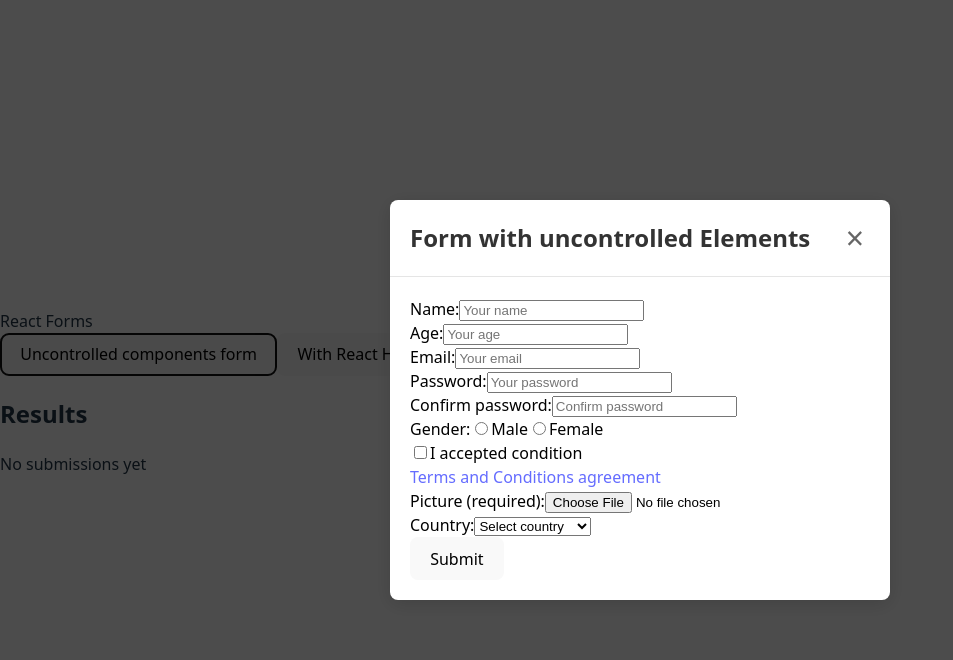
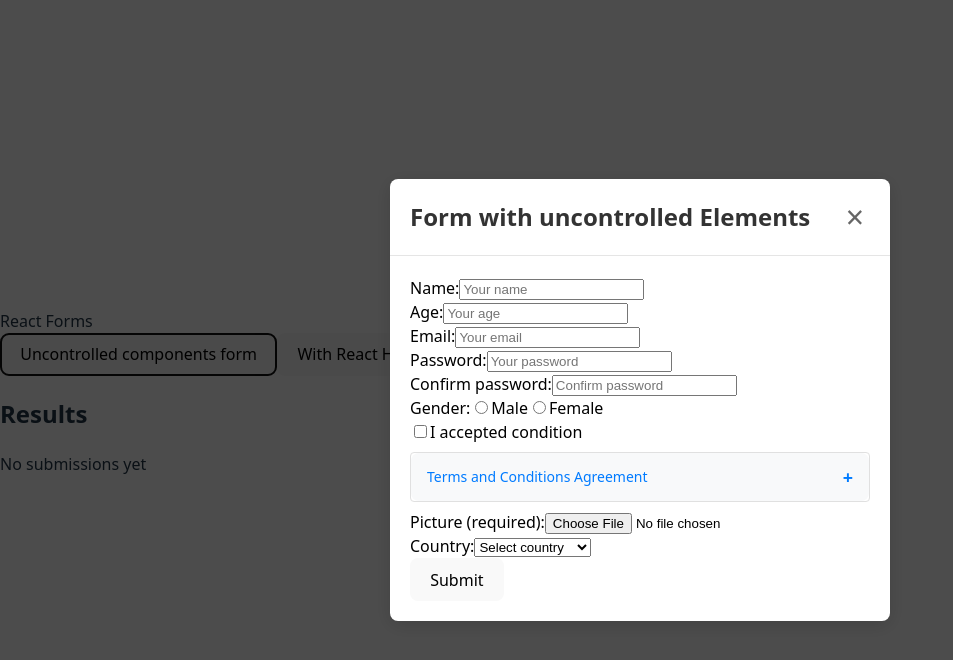
Before and after one commit to morven2018/react-learn, a React (Vite) app: page / in a window 1280 px wide. Both pictures are taken after a click on the button "Uncontrolled components form". Shown: the top 660 px of the page, without its empty margins (0-953 px from the left). Built offline with nearby package versions, Linux system fonts and the light colour scheme.

Commit message:
feat: add agreement to checkbox

```diff
--- /dev/null
+++ b/src/components/accordion/accordion.module.scss
@@ -0,0 +1,37 @@
+.accordion {
+  border: 1px solid #e0e0e0;
+  border-radius: 4px;
+  margin: 8px 0;
+}
+
+.accordionHeader {
+  width: 100%;
+  padding: 12px 16px;
+  background: #f8f9fa;
+  border: none;
+  text-align: left;
+  cursor: pointer;
+  display: flex;
+  justify-content: space-between;
+  align-items: center;
+  font-size: 14px;
+  color: #007bff;
+
+  &:hover {
+    background: #e9ecef;
+  }
+}
+
+.accordionIcon {
+  font-size: 18px;
+  font-weight: bold;
+}
+
+.accordionContent {
+  padding: 16px;
+  background: white;
+  border-top: 1px solid #e0e0e0;
+  font-size: 13px;
+  line-height: 1.5;
+  color: #333;
+}
--- /dev/null
+++ b/src/components/accordion/accordion.tsx
@@ -0,0 +1,63 @@
+import style from './accordion.module.scss';
+import { useState } from 'react';
+
+interface AccordionProps {
+  title: string;
+}
+
+function Accordion({ title }: Readonly<AccordionProps>) {
+  const [isOpen, setIsOpen] = useState(false);
+
+  return (
+    <div className={style.accordion}>
+      <button
+        type="button"
+        className={style.accordionHeader}
+        onClick={() => setIsOpen(!isOpen)}
+      >
+        {title}
+        <span className={style.accordionIcon}>{isOpen ? '−' : '+'}</span>
+      </button>
+      {isOpen && (
+        <div className={style.accordionContent}>
+          <div className={style.termsContent}>
+            <h4>Terms and Conditions Agreement</h4>
+            <h5>1. Some header</h5>tj
+            <p>
+              Lorem ipsum dolor sit amet, consectetur adipiscing elit. Sed nunc
+              turpis, commodo nec mi a, mattis dignissim ante. Curabitur
+              placerat nunc interdum, vehicula felis ac, cursus nulla. Phasellus
+              nec mi vulputate.
+            </p>
+            <h5>2. Some header</h5>
+            <p>
+              Lorem ipsum dolor sit amet, consectetur adipiscing elit. Sed nunc
+              turpis, commodo nec mi a, mattis dignissim ante.
+            </p>
+            <h5>3. Some header</h5>
+            Lorem ipsum dolor sit amet, consectetur adipiscing elit. Sed nunc
+            turpis, commodo nec mi a, mattis dignissim ante. Curabitur placerat
+            nunc interdum, vehicula felis ac, cursus nulla. Phasellus nec mi
+            vulputate, tempus velit eget, commodo turpis. Ut libero augue,
+            eleifend ac justo id, rutrum auctor leo. Class aten taciti sociosqu
+            ad litora torquent per conubia nostra, per inceptos himenaeos.
+            Mauris rutrum tellus sed arcu tempus, sit amet tempus dolor
+            efficitur.
+            <p>
+              Lorem ipsum dolor sit amet, consectetur adipiscing elit. Sed nunc
+              turpis, commodo nec mi a, mattis dignissim ante. Curabitur
+              placerat nunc interdum, vehicula felis ac, cursus nulla. Phasellus
+              nec mi vulputate, tempus velit eget, commodo turpis. Ut libero
+              augue, eleifend ac justo id, rutrum auctor leo. Class aptent
+              taciti sociosqu ad litora torquent per conubia nostra, per
+              inceptos himenaeos. Mauris rutrum tellus sed arcu tempus, sit amet
+              tempus dolor efficitur.
+            </p>
+          </div>
+        </div>
+      )}
+    </div>
+  );
+}
+
+export default Accordion;
--- a/src/components/forms/hook-form.tsx
+++ b/src/components/forms/hook-form.tsx
@@ -1,3 +1,4 @@
+import Accordion from '../accordion/accordion';
 import convertToBase64 from '../../shared/lib/converter';
 import debounce from '../../shared/lib/debounce';
 import style from './form.module.scss';
@@ -243,9 +244,7 @@ function HookForm({
           />
           I accepted condition
           <br />
-          <a href="#" target="_blank">
-            Terms and Conditions agreement
-          </a>
+          <Accordion title={'Terms and Conditions Agreement'} />
         </label>
         {errors.acceptTerms && (
           <span className={style.error}>{errors.acceptTerms.message}</span>
--- a/src/components/forms/uncontrolled.tsx
+++ b/src/components/forms/uncontrolled.tsx
@@ -1,3 +1,4 @@
+import Accordion from '../accordion/accordion';
 import React, { useCallback, useEffect, useRef } from 'react';
 import convertToBase64 from '../../shared/lib/converter';
 import debounce from '../../shared/lib/debounce';
@@ -383,9 +384,7 @@ function UncontrolledForm({
           <input type="checkbox" name="acceptTerms" autoComplete="off" />
           I accepted condition
           <br />
-          <a href="#" target="_blank">
-            Terms and Conditions agreement
-          </a>
+          <Accordion title={'Terms and Conditions Agreement'} />
         </label>
         <span
           ref={acceptTermsErrorRef}
```
Also changed, not shown: cspell.json (+36 -0 lines).
